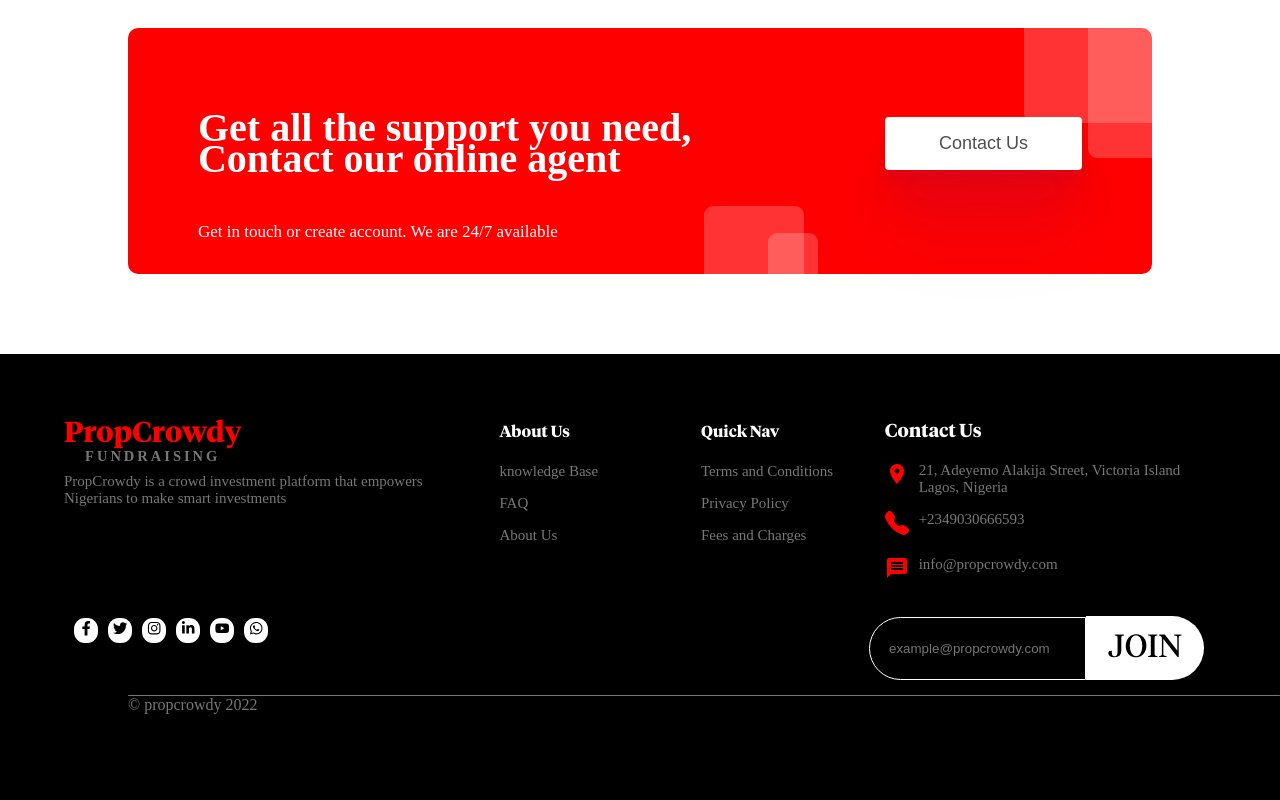
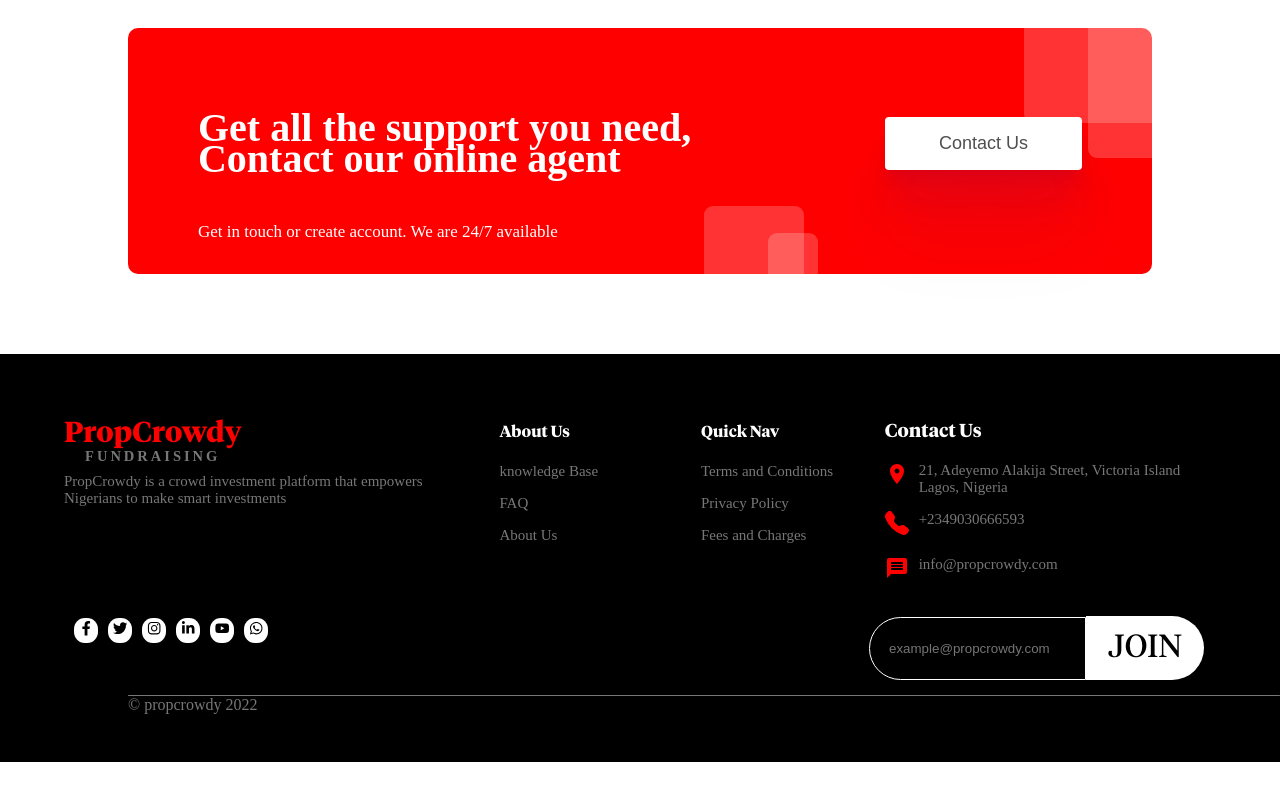
Before and after one commit to Farouk-Adedamola/PropCrowdy, a React (Create React App) app: page / in a window 1280 px wide. Shown: the part 4666-5466 px from the top of the page. After the commit the page ends 5428 px from the top, so only its background shows below. Built offline with nearby package versions, Linux system fonts and the light colour scheme; a web font is replaced by a local one.

Commit message:
commit footer changes

```diff
--- a/src/Pagination/Footer/Footer.module.css
+++ b/src/Pagination/Footer/Footer.module.css
@@ -159,6 +159,9 @@
 }
 
 @media screen and (min-width: 920px) {
+  .footer {
+    padding: 3rem 0 3rem 0;
+  }
   .main {
     display: flex;
     width: 90vw;
```
